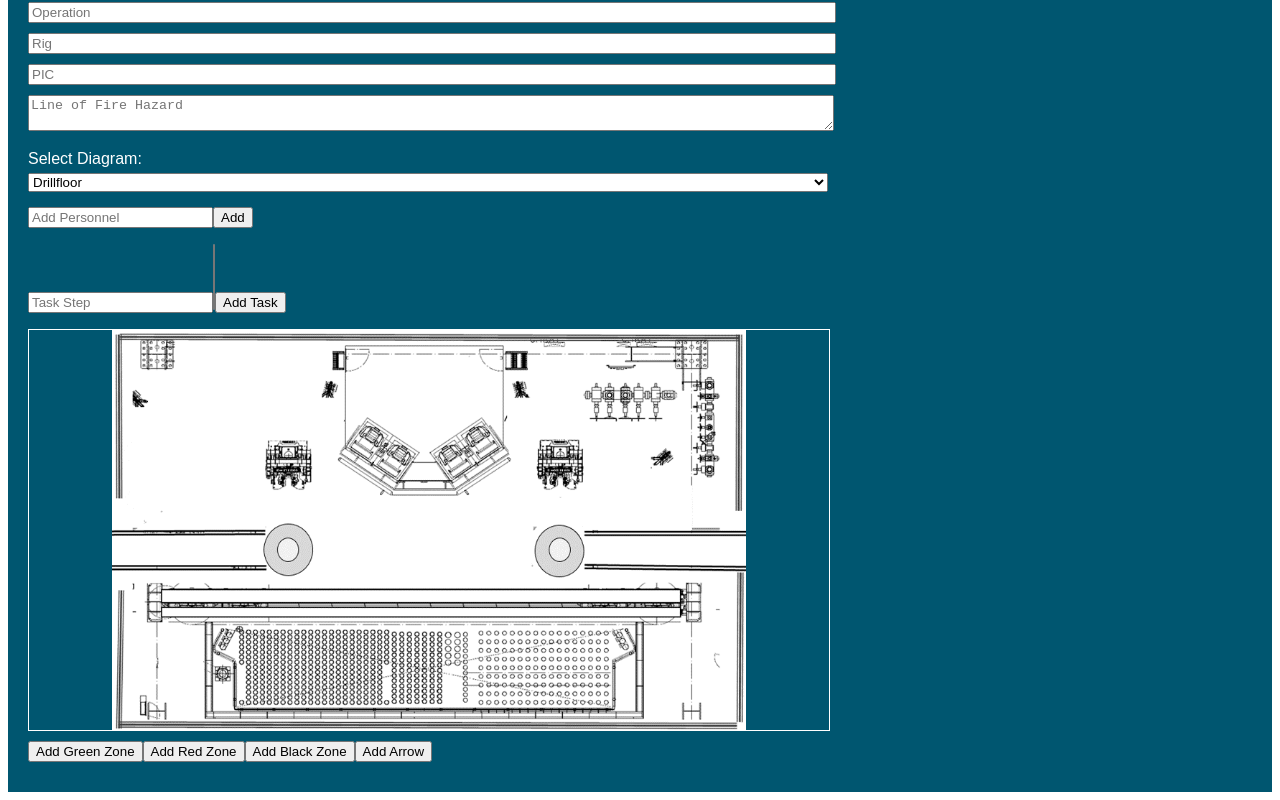
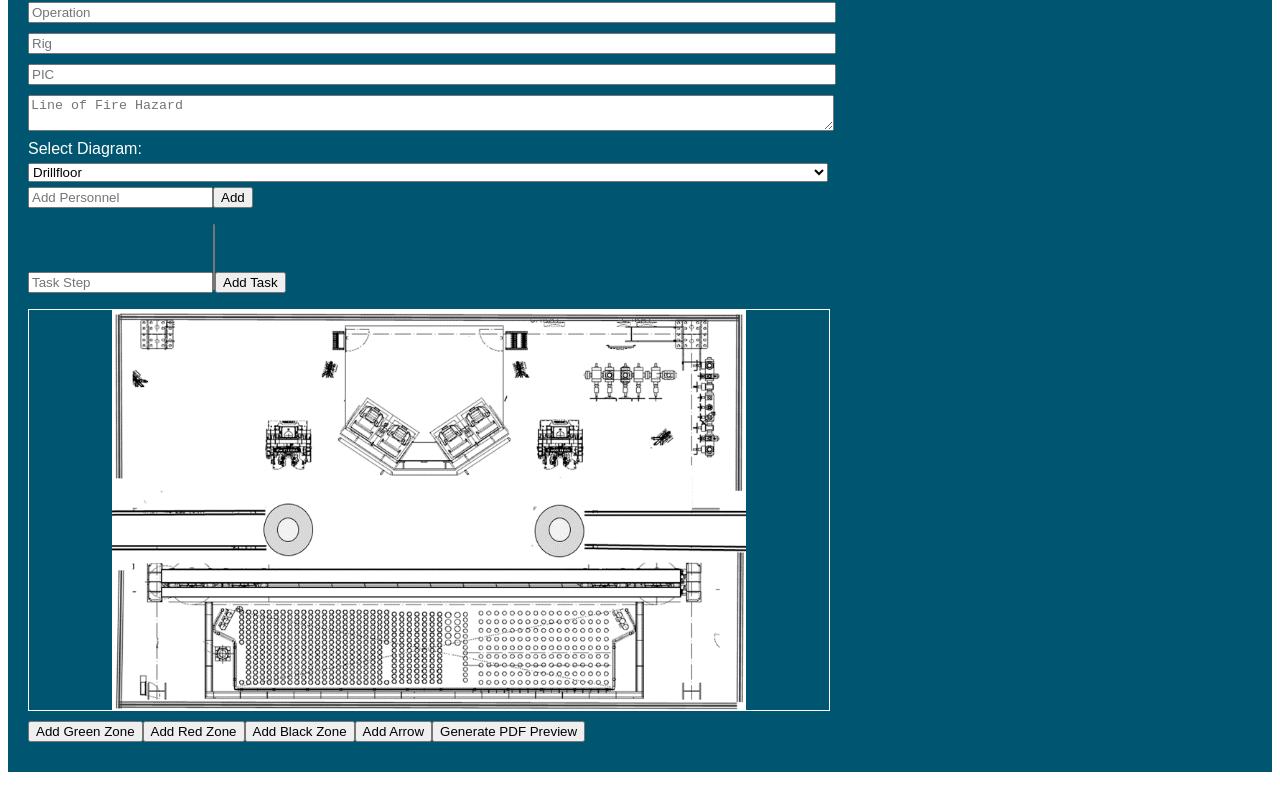
Before and after one commit to Kaourantinduplenne/JBD-Builder-01, a Next.js app: page / in a window 1280 px wide. Shown: the part 235-1035 px from the top of the page. Built offline with nearby package versions, Linux system fonts and the light colour scheme.

Commit message:
Add files via upload

```diff
--- a/components/RigJBDBuilder.js
+++ b/components/RigJBDBuilder.js
@@ -18,6 +18,7 @@ export default function RigJBDBuilder() {
   const [selectedWorkers, setSelectedWorkers] = useState([]);
   const [zones, setZones] = useState([]);
   const [arrows, setArrows] = useState([]);
+  const [positions, setPositions] = useState({});
 
   const addWorker = () => {
     if (workerInput.trim()) {
@@ -40,6 +41,15 @@ export default function RigJBDBuilder() {
 
   const deleteTask = (index) => {
     setTasks(tasks.filter((_, i) => i !== index));
+  };
+
+  const moveTask = (index, direction) => {
+    const newTasks = [...tasks];
+    const targetIndex = index + direction;
+    if (targetIndex >= 0 && targetIndex < tasks.length) {
+      [newTasks[index], newTasks[targetIndex]] = [newTasks[targetIndex], newTasks[index]];
+      setTasks(newTasks);
+    }
   };
 
   const addZone = (color) => {
@@ -66,13 +76,24 @@ export default function RigJBDBuilder() {
     setArrows(arrows.filter(a => a.id !== id));
   };
 
+  const updatePosition = (index, data) => {
+    setPositions({ ...positions, [index]: { x: data.x, y: data.y } });
+  };
+
+  const handleGeneratePDF = async () => {
+    const input = document.getElementById('jbd-preview');
+    if (!input) return;
+    const canvas = await html2canvas(input);
+    const dataUrl = canvas.toDataURL('image/png');
+    const win = window.open();
+    win.document.write('<iframe src="' + dataUrl + '" width="800"></iframe>');
+  };
+
   return (
     <div style={{ backgroundColor: '#005670', fontFamily: 'Quantico, sans-serif', color: 'white', padding: '20px' }}>
       <div style={{ display: 'flex', alignItems: 'center' }}>
         <img src="/Transocean Logo_White.png" alt="Transocean Logo" width={300} height={100} />
-        <div style={{ marginLeft: '10px', fontSize: '38px', fontWeight: 'bold' }}>
-          JBD Builder
-        </div>
+        <div style={{ marginLeft: '10px', fontSize: '38px', fontWeight: 'bold' }}>JBD Builder</div>
       </div>
       <div style={{ width: '100%', height: '8px', backgroundColor: '#FFB511', marginTop: '4px' }}></div>
 
@@ -82,7 +103,7 @@ export default function RigJBDBuilder() {
         <input placeholder="PIC" value={pic} onChange={(e) => setPic(e.target.value)} style={{ width: '100%', margin: '5px 0' }} />
         <textarea placeholder="Line of Fire Hazard" value={lofHazard} onChange={(e) => setLofHazard(e.target.value)} style={{ width: '100%', margin: '5px 0' }} />
 
-        <div style={{ margin: '10px 0' }}>
+        <div>
           <label>Select Diagram:</label>
           <select value={diagram} onChange={(e) => setDiagram(e.target.value)} style={{ width: '100%', margin: '5px 0' }}>
             <option value="Drillfloor">Drillfloor</option>
@@ -91,7 +112,7 @@ export default function RigJBDBuilder() {
           </select>
         </div>
 
-        <div style={{ margin: '10px 0' }}>
+        <div>
           <input placeholder="Add Personnel" value={workerInput} onChange={(e) => setWorkerInput(e.target.value)} />
           <button onClick={addWorker}>Add</button>
           <ul>
@@ -104,7 +125,7 @@ export default function RigJBDBuilder() {
           </ul>
         </div>
 
-        <div style={{ margin: '10px 0' }}>
+        <div>
           <input placeholder="Task Step" value={taskInput} onChange={(e) => setTaskInput(e.target.value)} />
           <select multiple value={selectedWorkers} onChange={(e) => setSelectedWorkers(Array.from(e.target.selectedOptions, opt => opt.value))}>
             {workers.map((w, i) => (
@@ -115,19 +136,29 @@ export default function RigJBDBuilder() {
           <ul>
             {tasks.map((t, i) => (
               <li key={i}>
-                {i + 1}. {t.step} (Persons: {t.persons.join(', ')}) <button onClick={() => deleteTask(i)}>❌</button>
+                {i + 1}. {t.step} (Persons: {t.persons.join(', ')})
+                <button onClick={() => moveTask(i, -1)}>⬆</button>
+                <button onClick={() => moveTask(i, 1)}>⬇</button>
+                <button onClick={() => deleteTask(i)}>❌</button>
               </li>
             ))}
           </ul>
         </div>
 
-        <div style={{ position: 'relative', width: '800px', height: '400px', border: '1px solid white' }}>
+        <div id="jbd-preview" style={{ position: 'relative', width: '800px', height: '400px', border: '1px solid white' }}>
           <img src={`/${diagram}.png`} alt={diagram} style={{ width: '100%', height: '100%', objectFit: 'contain' }} />
+          {workers.map((_, i) => (
+            <Draggable key={i} position={positions[i] || { x: 0, y: 0 }} onStop={(e, data) => updatePosition(i, data)}>
+              <div style={{ position: 'absolute', width: '30px', height: '30px', borderRadius: '50%', backgroundColor: colorPalette[i % colorPalette.length], display: 'flex', alignItems: 'center', justifyContent: 'center', color: 'white', fontSize: '14px', cursor: 'move' }}>
+                {i + 1}
+              </div>
+            </Draggable>
+          ))}
           {zones.map(z => (
             <Rnd key={z.id} size={{ width: z.w, height: z.h }} position={{ x: z.x, y: z.y }}
               onDragStop={(e, d) => updateZone(z.id, { x: d.x, y: d.y })}
               onResizeStop={(e, dir, ref, delta, pos) => updateZone(z.id, { w: parseInt(ref.style.width), h: parseInt(ref.style.height), ...pos })}
-              style={{ border: `2px dashed ${z.color}`, backgroundColor: `rgba(255,255,255,0.1)` }}>
+              style={{ backgroundColor: z.color, opacity: 0.9 }}>
               <button onClick={() => deleteZone(z.id)}>❌</button>
             </Rnd>
           ))}
@@ -135,8 +166,8 @@ export default function RigJBDBuilder() {
             <Rnd key={a.id} size={{ width: a.w, height: a.h }} position={{ x: a.x, y: a.y }}
               onDragStop={(e, d) => updateArrow(a.id, { x: d.x, y: d.y })}
               onResizeStop={(e, dir, ref, delta, pos) => updateArrow(a.id, { w: parseInt(ref.style.width), h: parseInt(ref.style.height), ...pos })}
-              style={{ backgroundColor: 'white' }}>
-              <div style={{ transform: a.direction === 'vertical' ? 'rotate(90deg)' : a.direction === 'left' ? 'rotate(45deg)' : a.direction === 'right' ? 'rotate(-45deg)' : 'none' }}>
+              style={{ backgroundColor: 'blue' }}>
+              <div style={{ transform: a.direction === 'vertical' ? 'rotate(90deg)' : a.direction === 'left' ? 'rotate(45deg)' : a.direction === 'right' ? 'rotate(-45deg)' : 'none', color: 'white' }}>
                 ➡
               </div>
               <button onClick={() => updateArrow(a.id, { direction: 'horizontal' })}>↔</button>
@@ -153,6 +184,7 @@ export default function RigJBDBuilder() {
           <button onClick={() => addZone('red')}>Add Red Zone</button>
           <button onClick={() => addZone('black')}>Add Black Zone</button>
           <button onClick={addArrow}>Add Arrow</button>
+          <button onClick={handleGeneratePDF}>Generate PDF Preview</button>
         </div>
       </div>
     </div>
```
